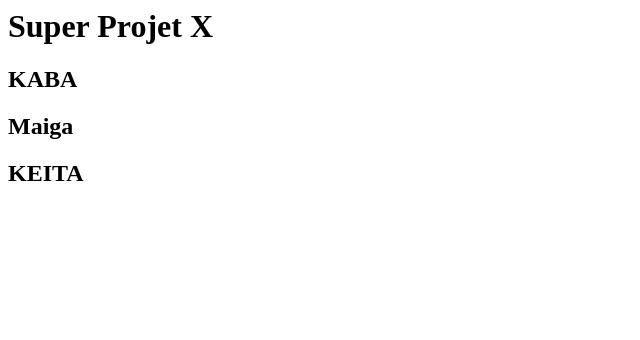
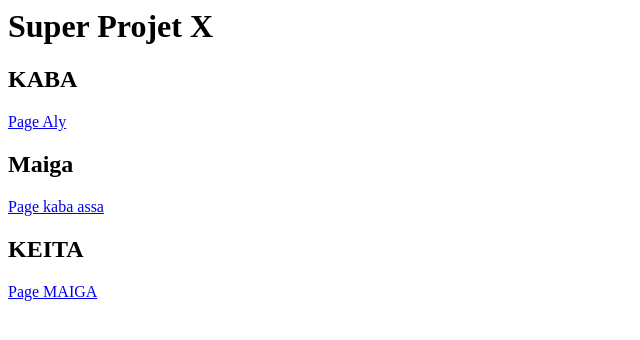
Before and after one commit to fadiga/testgit, a plain HTML site: page index.html in a window 1280 px wide. Shown: the whole page, without its empty margins (0-640 px from the left). Drawn offline with Linux system fonts and the light colour scheme.

Commit message:
Update index

```diff
--- a/index.html
+++ b/index.html
@@ -3,12 +3,14 @@
 
   <div>
     <h2>KABA</h2>
+    <a href="Aly/index.html"> Page Aly</a>
   </div>
   <div>
     <h2>Maiga</h2>
+    <a href="kaba assa/index.html"> Page kaba assa</a>
   </div>
   <div>
     <h2>KEITA</h2>
+    <a href="MAIGA/index.html"> Page MAIGA</a>
   </div>
-
 </html>
```
